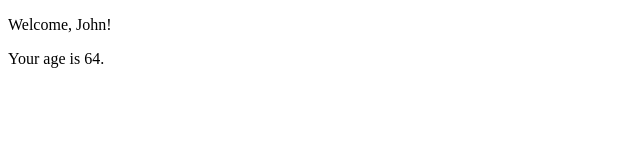
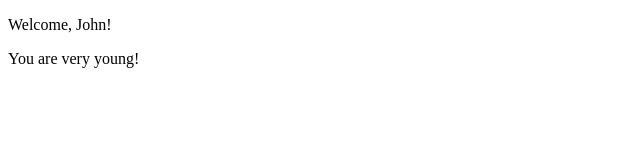
Before and after one commit to RaveTheN/React, a React (Create React App) app in the folder my-app/: page / in a window 1280 px wide. Shown: the top 160 px of the page, without its empty margins (0-640 px from the left). Built offline with nearby package versions, Linux system fonts and the light colour scheme.

Commit message:
conditional_rendering_5

```diff
--- a/my-app/src/App.js
+++ b/my-app/src/App.js
@@ -5,6 +5,6 @@ export class App extends Component {
 
 
     render(){
-        return <Welcome name="John" age={64}/>
+        return <Welcome name="John" age={2}/>
     }
 }
--- a/my-app/src/Welcome.js
+++ b/my-app/src/Welcome.js
@@ -6,7 +6,9 @@ export class Welcome extends Component {
         return (
             <div>
                 <p>Welcome, {this.props.name}!</p>
-                {this.props.age>18 && this.props.age<65 && this.props.name == "John" && <p><Age age={this.props.age}/></p>}
+                {this.props.age>18 && <p><Age age={this.props.age}/></p>}
+                {this.props.age<18 && <p>You are very young!</p>}
+
             </div>
         )
     }
```
